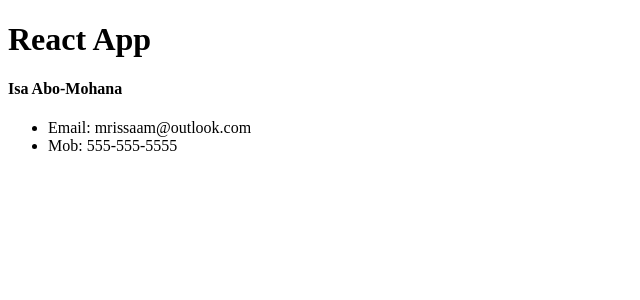
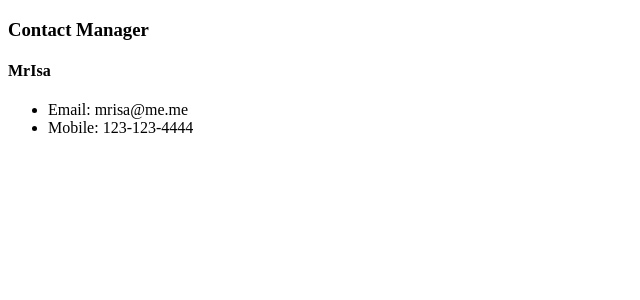
Before and after one commit to Isaabomohana/react-contactmanager, a React (Create React App) app: page / in a window 1280 px wide. Shown: the top 300 px of the page, without its empty margins (0-640 px from the left). Built offline with nearby package versions, Linux system fonts and the light colour scheme.

Commit message:
add a functional component

```diff
--- a/public/index.html
+++ b/public/index.html
@@ -13,9 +13,6 @@
 </head>
 
 <body>
-  <noscript>
-    You need to enable JavaScript to run this app.
-  </noscript>
   <div id="root"></div>
 </body>
 
--- a/src/App.js
+++ b/src/App.js
@@ -1,13 +1,14 @@
 import React, { Component } from "react";
 import Contact from "./components/Contact";
 import "./App.css";
+import Header from "./components/Header";
 
 class App extends Component {
   render() {
     return (
       <div className="App">
-        <h1>React App</h1>
-        <Contact />
+        <Header brandding="Contact Manager" />
+        <Contact name="MrIsa" email="mrisa@me.me" mob="123-123-4444" />
       </div>
     );
   }
--- a/src/components/Contact.js
+++ b/src/components/Contact.js
@@ -4,10 +4,10 @@ export default class Contact extends Component {
   render() {
     return (
       <div>
-        <h4>Isa Abo-Mohana </h4>
+        <h4>{this.props.name} </h4>
         <ul>
-          <li>Email: mrissaam@outlook.com</li>
-          <li>Mob: 555-555-5555</li>
+          <li>Email: {this.props.email}</li>
+          <li>Mobile: {this.props.mob}</li>
         </ul>
       </div>
     );
--- /dev/null
+++ b/src/components/Header.js
@@ -0,0 +1,9 @@
+import React from "react";
+
+export default props => {
+  return (
+    <div>
+      <h3>{props.brandding}</h3>
+    </div>
+  );
+};
```
